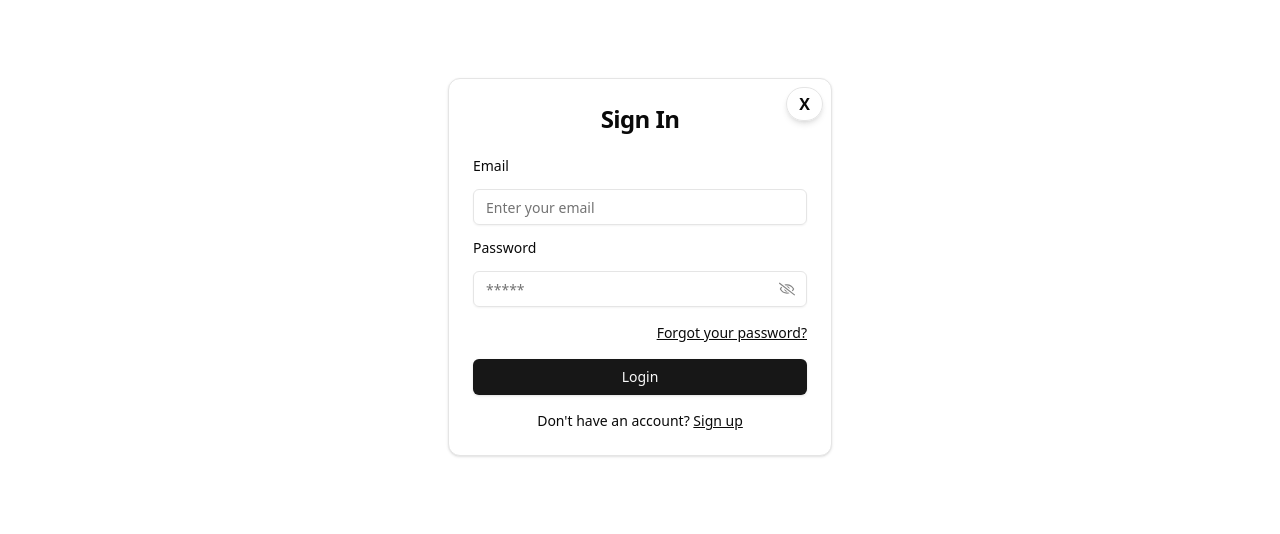
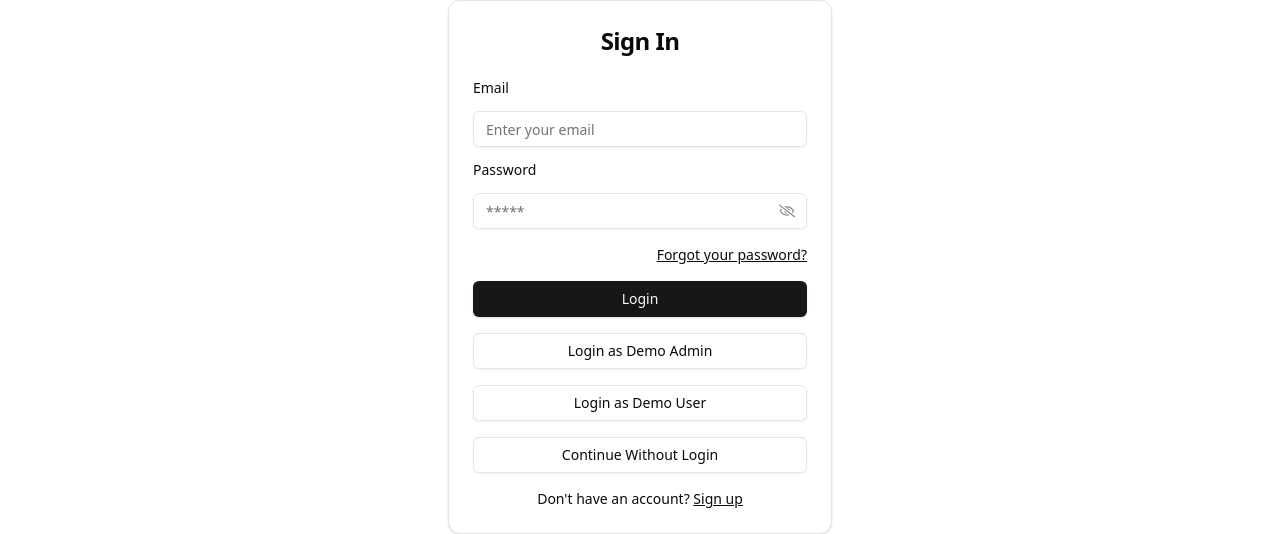
Before and after one commit to ahsanTonmoy/bike-shop-client, a React (Vite) app: page /login in a window 1280 px wide. Shown: the part 375-909 px from the top of the page. Built offline with nearby package versions, Linux system fonts and the light colour scheme; no server answers.

Commit message:
add user demo ui

```diff
--- a/src/pages/Login.tsx
+++ b/src/pages/Login.tsx
@@ -16,7 +16,7 @@ import { verifyToken } from "@/utils/verifyToken";
 import { Link, useLocation, useNavigate } from "react-router-dom";
 import { Helmet } from "react-helmet-async";
 
-// Improved schema with additional validation rules
+// Form validation schema
 const formSchema = z.object({
   email: z.string().email({ message: "Invalid email address" }),
   password: z
@@ -24,6 +24,17 @@ const formSchema = z.object({
     .min(1, { message: "Password must be at least 1 characters long" })
     .regex(/[a-zA-Z0-9]/, { message: "Password must be alphanumeric" }),
 });
+
+// Demo credentials
+const demoAdmin = {
+  email: "adminBikes@gmail.com",
+  password: "adminBikes",
+};
+
+const demoUser = {
+  email: "user@demo.com",
+  password: "user123",
+};
 
 export default function LoginPreview() {
   const [login] = useLoginMutation();
@@ -51,7 +62,7 @@ export default function LoginPreview() {
 
       const user = verifyToken(res.data.token);
       dispatch(setUser({ user: user, token: res?.data.token }));
-      toast.success("Logged in successful", { id: toastId, duration: 2000 });
+      toast.success("Logged in successfully", { id: toastId, duration: 2000 });
       navigate(location?.state || "/", { replace: true });
     } catch {
       toast.error("Email or password incorrect!", {
@@ -60,31 +71,40 @@ export default function LoginPreview() {
       });
     }
   }
+
+  async function handleDemoLogin(userInfo: {
+    email: string;
+    password: string;
+  }) {
+    const toastId = toast.loading("Logging in as demo");
+    try {
+      const res = await login(userInfo).unwrap();
+      const user = verifyToken(res.data.token);
+      dispatch(setUser({ user: user, token: res?.data.token }));
+      toast.success("Logged in as demo", { id: toastId, duration: 2000 });
+      navigate(location?.state || "/", { replace: true });
+    } catch {
+      toast.error("Demo login failed", { id: toastId, duration: 2000 });
+    }
+  }
+
   if (token) {
     return <BackHome message="You're already logged in!" />;
   }
+
   return (
     <div className="h-[100vh] grid place-content-center">
-      {/* title */}
-      <div className="">
-        <Helmet>
-          <title>Sing In - Bike Shop || Online Delivary</title>
-        </Helmet>
-      </div>
+      <Helmet>
+        <title>Sign In - Bike Shop || Online Delivery</title>
+      </Helmet>
       <Card className="relative w-full mx-auto md:w-96 lg:w-96">
-        <p
-          onClick={() => navigate("/")}
-          className="absolute top-0 right-0 inline px-3 py-1 m-2 font-bold border rounded-full shadow-md hover:shadow-sm hover:cursor-pointer"
-        >
-          X
-        </p>
         <CardHeader>
           <CardTitle className="text-2xl text-center">Sign In</CardTitle>
         </CardHeader>
         <CardContent>
           <Form {...form}>
             <form onSubmit={form.handleSubmit(onSubmit)} className="space-y-8">
-              <div className="grid gap-4 ">
+              <div className="grid gap-4">
                 <CustomInputField
                   name="email"
                   label="Email"
@@ -92,7 +112,6 @@ export default function LoginPreview() {
                   type="email"
                   control={form.control}
                 />
-                {/* password  */}
                 <CustomInputField
                   name="password"
                   label="Password"
@@ -100,16 +119,42 @@ export default function LoginPreview() {
                   type="password"
                   control={form.control}
                 />
-
                 <Link to="#" className="inline-block ml-auto text-sm underline">
                   Forgot your password?
                 </Link>
                 <Button type="submit" className="w-full">
                   Login
                 </Button>
-                {/* <Button variant="outline" className="w-full">
-                  Login with Google
-                </Button> */}
+
+                {/* Demo Admin Login */}
+                <Button
+                  type="button"
+                  variant="outline"
+                  className="w-full"
+                  onClick={() => handleDemoLogin(demoAdmin)}
+                >
+                  Login as Demo Admin
+                </Button>
+
+                {/* Demo User Login */}
+                <Button
+                  type="button"
+                  variant="outline"
+                  className="w-full"
+                  onClick={() => handleDemoLogin(demoUser)}
+                >
+                  Login as Demo User
+                </Button>
+
+                {/* Continue without login */}
+                <Button
+                  type="button"
+                  variant="outline"
+                  className="w-full"
+                  onClick={() => navigate("/")}
+                >
+                  Continue Without Login
+                </Button>
               </div>
             </form>
           </Form>
```
